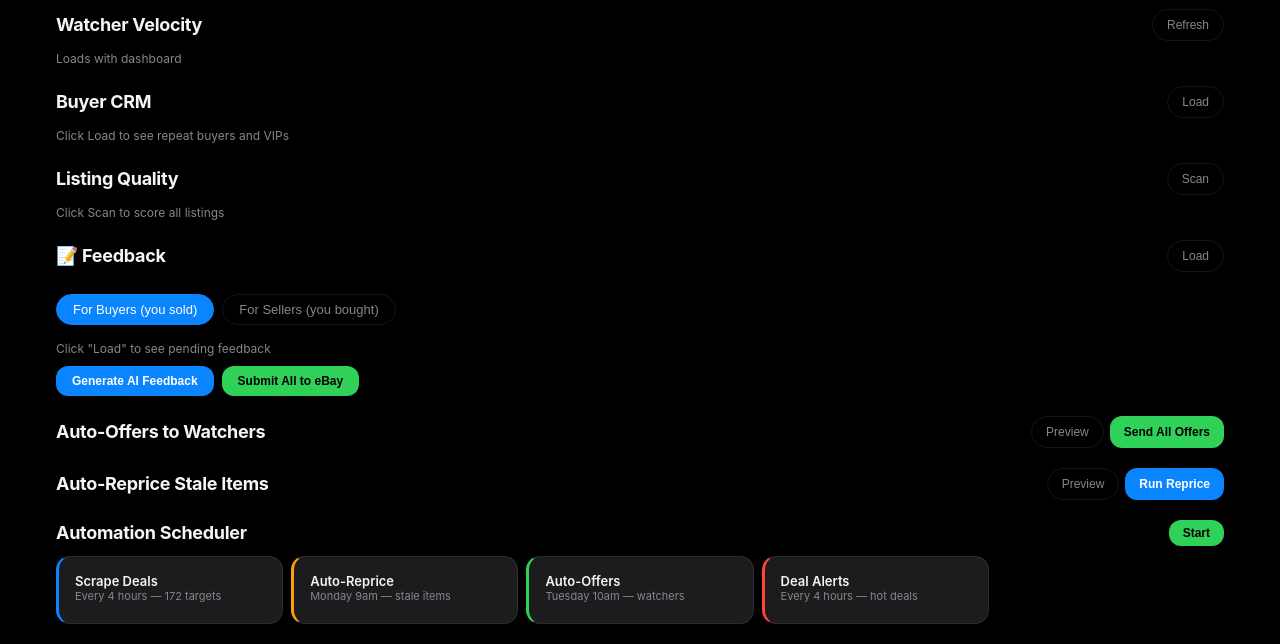
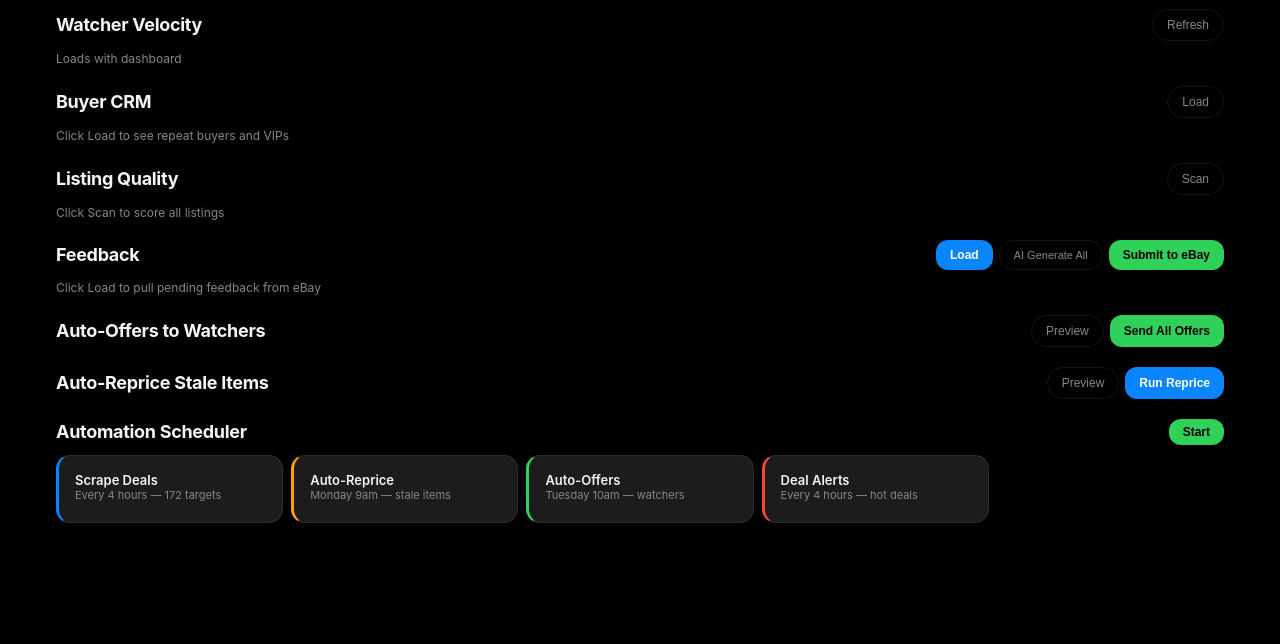
Before and after one commit to jjshay/dataradar-listings, a Flask app: page / in a window 1280 px wide. Shown: the part 1908-2552 px from the top of the page. After the commit the page ends 2431 px from the top, so only its background shows below. Run offline with Flask 2, Linux system fonts and the light colour scheme; data that the repository does not hold is empty; some libraries are stand-ins or nearby versions.

Commit message:
Rebuild feedback section — clean UI with buy/sell tabs, per-item AI, progress bars
- Completely rebuilt feedback UI: click Load → see all 79 pending
- Two clickable cards: "For Buyers (you sold)" and "For Sellers (you bought)"
- Click to switch tabs — shows items with buyer/seller name, price, title
- Each item has text input + individual "AI" button to generate one message
- "AI Generate All" batch-generates with progress bar (20 at a time)
- "Submit to eBay" sends one-by-one with per-item progress
- Removed all old dead code (renderFbList, showFbTab, old generate/submit)
- Personal AI messages: Claude references the specific artwork

Co-Authored-By: Claude Opus 4.6 (1M context) <noreply@anthropic.com>

```diff
--- a/templates/index.html
+++ b/templates/index.html
@@ -355,28 +355,18 @@
                 <div id="d-listing-quality" style="font-size:12px;color:var(--dim);">Click Scan to score all listings</div>
             </div>
 
-            <!-- Feedback Dashboard -->
+            <!-- Feedback Dashboard — Rebuilt -->
             <div class="section">
                 <div style="display:flex;justify-content:space-between;align-items:center;margin-bottom:10px;">
-                    <div class="section-title" style="margin-bottom:0;">📝 Feedback</div>
-                    <button class="btn-ghost" onclick="loadFeedbackDash()">Load</button>
-                </div>
-
-                <div id="fb-stats" style="display:flex;gap:8px;margin-bottom:12px;font-size:12px;color:var(--dim);"></div>
-
-                <div class="chips" id="fb-chips" style="margin-bottom:8px;">
-                    <button class="chip active" onclick="showFbTab('buyers');document.querySelectorAll('#fb-chips .chip').forEach(c=>c.classList.remove('active'));this.classList.add('active');">For Buyers (you sold)</button>
-                    <button class="chip" onclick="showFbTab('sellers');document.querySelectorAll('#fb-chips .chip').forEach(c=>c.classList.remove('active'));this.classList.add('active');">For Sellers (you bought)</button>
-                </div>
-
-                <div id="fb-buyers" style="font-size:12px;color:var(--dim);">Click "Load" to see pending feedback</div>
-                <div id="fb-sellers" style="display:none;font-size:12px;color:var(--dim);">Click "Load" to see pending feedback</div>
-
-                <div style="display:flex;gap:8px;margin-top:10px;">
-                    <button class="btn btn-primary" style="padding:8px 16px;font-size:12px;" onclick="generateAllFeedback()">Generate AI Feedback</button>
-                    <button class="btn btn-green" style="padding:8px 16px;font-size:12px;" onclick="submitAllFeedback()">Submit All to eBay</button>
-                </div>
-                <div id="fb-status" style="margin-top:8px;font-size:12px;"></div>
+                    <div class="section-title" style="margin-bottom:0;">Feedback</div>
+                    <div style="display:flex;gap:6px;">
+                        <button class="btn btn-primary" style="padding:6px 14px;font-size:12px;" onclick="loadFeedback()">Load</button>
+                        <button class="btn-ghost" style="font-size:11px;" onclick="generateFB()">AI Generate All</button>
+                        <button class="btn btn-green" style="padding:6px 14px;font-size:12px;" onclick="submitFB()">Submit to eBay</button>
+                    </div>
+                </div>
+                <div id="fb-progress"></div>
+                <div id="fb-content" style="font-size:12px;color:var(--dim);">Click Load to pull pending feedback from eBay</div>
             </div>
 
             <!-- Auto-Offer to Watchers -->
@@ -902,140 +892,157 @@
             toast(`${d.updated} items updated`);
         }
 
-        // Feedback Dashboard
-        let fbOverview = null;
-        let fbGenerated = {buyers: [], sellers: []};
-
-        async function loadFeedbackDash() {
-            const statsEl = document.getElementById('fb-stats');
-            statsEl.innerHTML = '<div class="loading"><div class="spinner"></div></div>';
+        // ==========================================
+        // Feedback — Rebuilt
+        // ==========================================
+        let fbData = null;
+        let fbTab = 'buyers';
+
+        async function loadFeedback() {
+            const el = document.getElementById('fb-content');
+            const progress = document.getElementById('fb-progress');
+            showProgress(progress, 30, 'Loading from eBay...', 'Pulling sold + purchased items for feedback');
 
             try {
                 const resp = await fetch('/api/feedback/overview');
-                fbOverview = await resp.json();
-
-                statsEl.innerHTML = `
-                    <div class="card" style="flex:1;text-align:center;"><div class="stat-val">${fbOverview.total}</div><div class="stat-lbl">Total Pending</div></div>
-                    <div class="card" style="flex:1;text-align:center;"><div class="stat-val g">${fbOverview.total_buyer_feedback}</div><div class="stat-lbl">For Buyers (you sold)</div></div>
-                    <div class="card" style="flex:1;text-align:center;"><div class="stat-val" style="color:var(--accent);">${fbOverview.total_seller_feedback}</div><div class="stat-lbl">For Sellers (you bought)</div></div>
-                `;
-
-                // Render buyer list
-                renderFbList('buyers', fbOverview.for_buyers || []);
-                renderFbList('sellers', fbOverview.for_sellers || []);
-
-            } catch(e) { statsEl.innerHTML = '<div class="d">Failed to load</div>'; }
-        }
-
-        function renderFbList(type, items) {
-            const el = document.getElementById('fb-' + type);
-            if (!items.length) { el.innerHTML = '<div class="d" style="font-size:12px;">None pending</div>'; return; }
-
-            el.innerHTML = `<div style="font-size:12px;color:var(--dim);margin-bottom:6px;">${items.length} ${type === 'buyers' ? 'buyers to thank' : 'sellers to review'}</div>` +
-                items.map((item, i) => {
-                    const name = type === 'buyers' ? item.buyer : item.seller;
-                    const prefix = type === 'buyers' ? 'fb-b' : 'fb-s';
-                    return `<div class="card" style="margin-bottom:4px;display:flex;align-items:center;gap:10px;">
-                        <div style="flex:1;min-width:0;">
-                            <div style="font-size:12px;font-weight:500;" title="${item.title}">${item.title}</div>
-                            <div style="font-size:10px;color:var(--dim);">$${item.price} · ${name}</div>
+                fbData = await resp.json();
+                if (fbData.error) { showProgressError(progress, fbData.error); return; }
+                showProgressDone(progress, `${fbData.total} pending`, `${fbData.total_buyer_feedback} buyers · ${fbData.total_seller_feedback} sellers`);
+                renderFeedback();
+            } catch(e) { showProgressError(progress, 'Failed to load — check eBay connection'); }
+        }
+
+        function renderFeedback() {
+            if (!fbData) return;
+            const el = document.getElementById('fb-content');
+            const buyers = fbData.for_buyers || [];
+            const sellers = fbData.for_sellers || [];
+            const items = fbTab === 'buyers' ? buyers : sellers;
+
+            el.innerHTML = `
+                <div style="display:flex;gap:8px;margin-bottom:10px;">
+                    <div class="card" style="flex:1;text-align:center;cursor:pointer;${fbTab==='buyers'?'border-color:var(--green);':'opacity:0.5;'}" onclick="fbTab='buyers';renderFeedback();">
+                        <div style="font-size:22px;font-weight:700;color:var(--green);">${buyers.length}</div>
+                        <div class="stat-lbl">For Buyers (you sold)</div>
+                    </div>
+                    <div class="card" style="flex:1;text-align:center;cursor:pointer;${fbTab==='sellers'?'border-color:var(--accent);':'opacity:0.5;'}" onclick="fbTab='sellers';renderFeedback();">
+                        <div style="font-size:22px;font-weight:700;color:var(--accent);">${sellers.length}</div>
+                        <div class="stat-lbl">For Sellers (you bought)</div>
+                    </div>
+                </div>
+                ${items.length ? items.map((item, i) => {
+                    const name = fbTab === 'buyers' ? item.buyer : item.seller;
+                    const prefix = fbTab === 'buyers' ? 'fb-b' : 'fb-s';
+                    return `<div class="card" style="margin-bottom:6px;border-left:3px solid ${fbTab==='buyers'?'var(--green)':'var(--accent)'};">
+                        <div style="display:flex;justify-content:space-between;align-items:center;">
+                            <div style="flex:1;min-width:0;">
+                                <div style="font-size:13px;font-weight:500;overflow:hidden;text-overflow:ellipsis;white-space:nowrap;">${item.title}</div>
+                                <div style="font-size:11px;color:var(--dim);">$${item.price} · ${name}</div>
+                            </div>
                         </div>
-                        <input type="text" id="${prefix}-${i}" value="" placeholder="AI will fill this..." maxlength="80" style="flex:2;background:var(--bg);border:1px solid var(--border);border-radius:8px;color:var(--text);padding:6px 10px;font-size:12px;">
+                        <div style="margin-top:6px;display:flex;gap:6px;align-items:center;">
+                            <input type="text" id="${prefix}-${i}" value="" placeholder="AI will generate..." maxlength="80" style="flex:1;background:var(--bg);border:1px solid var(--border);border-radius:8px;color:var(--text);padding:8px 10px;font-size:12px;">
+                            <button class="btn-ghost" style="font-size:10px;padding:4px 8px;flex-shrink:0;" onclick="generateOneFB('${prefix}-${i}','${item.title.replace(/'/g,'')}','${fbTab==='buyers'?'seller':'buyer'}')">AI</button>
+                        </div>
                     </div>`;
-                }).join('');
-        }
-
-        function showFbTab(tab) {
-            document.getElementById('fb-buyers').style.display = tab === 'buyers' ? 'block' : 'none';
-            document.getElementById('fb-sellers').style.display = tab === 'sellers' ? 'block' : 'none';
-        }
-
-        async function generateAllFeedback() {
-            if (!fbOverview) { toast('Load feedback first'); return; }
-            const statusEl = document.getElementById('fb-status');
-            const buyers = fbOverview.for_buyers || [];
-            const sellers = fbOverview.for_sellers || [];
+                }).join('') : '<div style="text-align:center;padding:20px;color:var(--dim);">No pending feedback</div>'}
+            `;
+        }
+
+        async function generateOneFB(inputId, title, role) {
+            const input = document.getElementById(inputId);
+            if (!input) return;
+            input.value = 'Generating...';
+            try {
+                const resp = await fetch('/api/feedback/generate', {
+                    method: 'POST', headers: {'Content-Type': 'application/json'},
+                    body: JSON.stringify({items: [{title, role, price: 0}]})
+                });
+                const d = await resp.json();
+                if (d.feedback?.[0]?.final) input.value = d.feedback[0].final;
+                else input.value = '';
+            } catch(e) { input.value = ''; }
+        }
+
+        async function generateFB() {
+            if (!fbData) { toast('Load feedback first'); return; }
+            const progress = document.getElementById('fb-progress');
+            const buyers = fbData.for_buyers || [];
+            const sellers = fbData.for_sellers || [];
             const total = buyers.length + sellers.length;
             let done = 0;
 
-            // Generate for buyers in batches of 20
+            // Generate for buyers in batches
             for (let i = 0; i < buyers.length; i += 20) {
                 const batch = buyers.slice(i, i + 20);
-                showProgress(statusEl, (done / total) * 100, `Generating feedback ${done}/${total}`, `Buyer batch: Claude writes → GPT edits for ${batch[0]?.title?.substring(0,35)}...`);
+                showProgress(progress, (done/total)*100, `Generating ${done}/${total}`, `Buyer feedback: Claude → GPT for "${batch[0]?.title?.substring(0,30)}..."`);
                 try {
-                    const resp = await fetch('/api/feedback/generate', {
-                        method: 'POST', headers: {'Content-Type': 'application/json'},
-                        body: JSON.stringify({items: batch.map(b => ({...b, role: 'seller'}))})
-                    });
+                    const resp = await fetch('/api/feedback/generate', {method:'POST', headers:{'Content-Type':'application/json'},
+                        body: JSON.stringify({items: batch.map(b => ({...b, role:'seller'}))})});
                     const d = await resp.json();
-                    (d.feedback || []).forEach((f, j) => {
-                        const input = document.getElementById('fb-b-' + (i + j));
+                    (d.feedback||[]).forEach((f,j) => {
+                        const input = document.getElementById('fb-b-'+(i+j));
                         if (input) input.value = f.final;
                         done++;
                     });
                 } catch(e) { done += batch.length; }
             }
 
-            // Generate for sellers in batches of 20
+            // Generate for sellers
             for (let i = 0; i < sellers.length; i += 20) {
                 const batch = sellers.slice(i, i + 20);
-                showProgress(statusEl, (done / total) * 100, `Generating feedback ${done}/${total}`, `Seller batch: reviewing ${batch[0]?.title?.substring(0,35)}...`);
+                showProgress(progress, (done/total)*100, `Generating ${done}/${total}`, `Seller feedback: "${batch[0]?.title?.substring(0,30)}..."`);
                 try {
-                    const resp = await fetch('/api/feedback/generate', {
-                        method: 'POST', headers: {'Content-Type': 'application/json'},
-                        body: JSON.stringify({items: batch.map(s => ({...s, role: 'buyer'}))})
-                    });
+                    const resp = await fetch('/api/feedback/generate', {method:'POST', headers:{'Content-Type':'application/json'},
+                        body: JSON.stringify({items: batch.map(s => ({...s, role:'buyer'}))})});
                     const d = await resp.json();
-                    (d.feedback || []).forEach((f, j) => {
-                        const input = document.getElementById('fb-s-' + (i + j));
+                    (d.feedback||[]).forEach((f,j) => {
+                        const input = document.getElementById('fb-s-'+(i+j));
                         if (input) input.value = f.final;
                         done++;
                     });
                 } catch(e) { done += batch.length; }
             }
 
-            showProgressDone(statusEl, `${done} feedback generated`, 'Review the text in each field, then click Submit All');
-            toast(done + ' feedback ready');
-        }
-
-        async function submitAllFeedback() {
-            if (!fbOverview) { toast('Load feedback first'); return; }
-            const statusEl = document.getElementById('fb-status');
-
+            showProgressDone(progress, `${done} generated`, 'Review each message, edit if needed, then Submit');
+        }
+
+        async function submitFB() {
+            if (!fbData) { toast('Load feedback first'); return; }
+            const progress = document.getElementById('fb-progress');
             const feedbacks = [];
-            (fbOverview.for_buyers || []).forEach((item, i) => {
-                const input = document.getElementById('fb-b-' + i);
+
+            (fbData.for_buyers||[]).forEach((item, i) => {
+                const input = document.getElementById('fb-b-'+i);
                 if (input?.value) feedbacks.push({item_id: item.item_id, target_user: item.buyer, comment: input.value, transaction_id: item.transaction_id, title: item.title});
             });
-            (fbOverview.for_sellers || []).forEach((item, i) => {
-                const input = document.getElementById('fb-s-' + i);
+            (fbData.for_sellers||[]).forEach((item, i) => {
+                const input = document.getElementById('fb-s-'+i);
                 if (input?.value) feedbacks.push({item_id: item.item_id, target_user: item.seller, comment: input.value, transaction_id: item.transaction_id, title: item.title});
             });
 
-            if (!feedbacks.length) { toast('No feedback to submit — generate first'); return; }
+            if (!feedbacks.length) { toast('Generate feedback first'); return; }
 
             let submitted = 0, failed = 0, errors = [];
             for (let i = 0; i < feedbacks.length; i++) {
                 const fb = feedbacks[i];
-                const pct = ((i + 1) / feedbacks.length) * 100;
-                showProgress(statusEl, pct, `Submitting feedback ${i+1}/${feedbacks.length}`, `Posting for ${fb.target_user} — "${fb.title?.substring(0,40)}..."`);
-
+                showProgress(progress, ((i+1)/feedbacks.length)*100, `Submitting ${i+1}/${feedbacks.length}`, `Posting for ${fb.target_user} — "${fb.title?.substring(0,35)}"`);
                 try {
-                    const resp = await fetch('/api/feedback/submit', {
-                        method: 'POST', headers: {'Content-Type': 'application/json'},
-                        body: JSON.stringify({feedbacks: [fb]})
-                    });
+                    const resp = await fetch('/api/feedback/submit', {method:'POST', headers:{'Content-Type':'application/json'}, body:JSON.stringify({feedbacks:[fb]})});
                     const d = await resp.json();
-                    if (d.submitted) submitted++;
-                    else { failed++; errors.push(fb.target_user + ': ' + (d.errors?.[0] || 'failed')); }
-                } catch(e) { failed++; errors.push(fb.target_user + ': network error'); }
+                    if (d.submitted) submitted++; else { failed++; errors.push(fb.target_user+': '+(d.errors?.[0]||'failed')); }
+                } catch(e) { failed++; }
             }
 
-            showProgressDone(statusEl, `${submitted} submitted · ${failed} failed`,
-                errors.length ? errors.slice(0,3).join(' | ') : `All ${submitted} feedback posted to eBay`);
+            showProgressDone(progress, `${submitted} submitted · ${failed} failed`, errors.length ? errors.slice(0,3).join(' | ') : 'All posted to eBay');
             toast(`${submitted} feedback posted`);
         }
 
+        // Remove old functions that reference removed elements
+        function loadFeedbackDash() { loadFeedback(); }
+        function showFbTab() {}
+        function submitAllFeedback() { submitFB(); }
+        function generateAllFeedback() { generateFB(); }
         // Features 1-6
         async function loadSellThisWeek() {
             const el = document.getElementById('d-sellweek');
```
